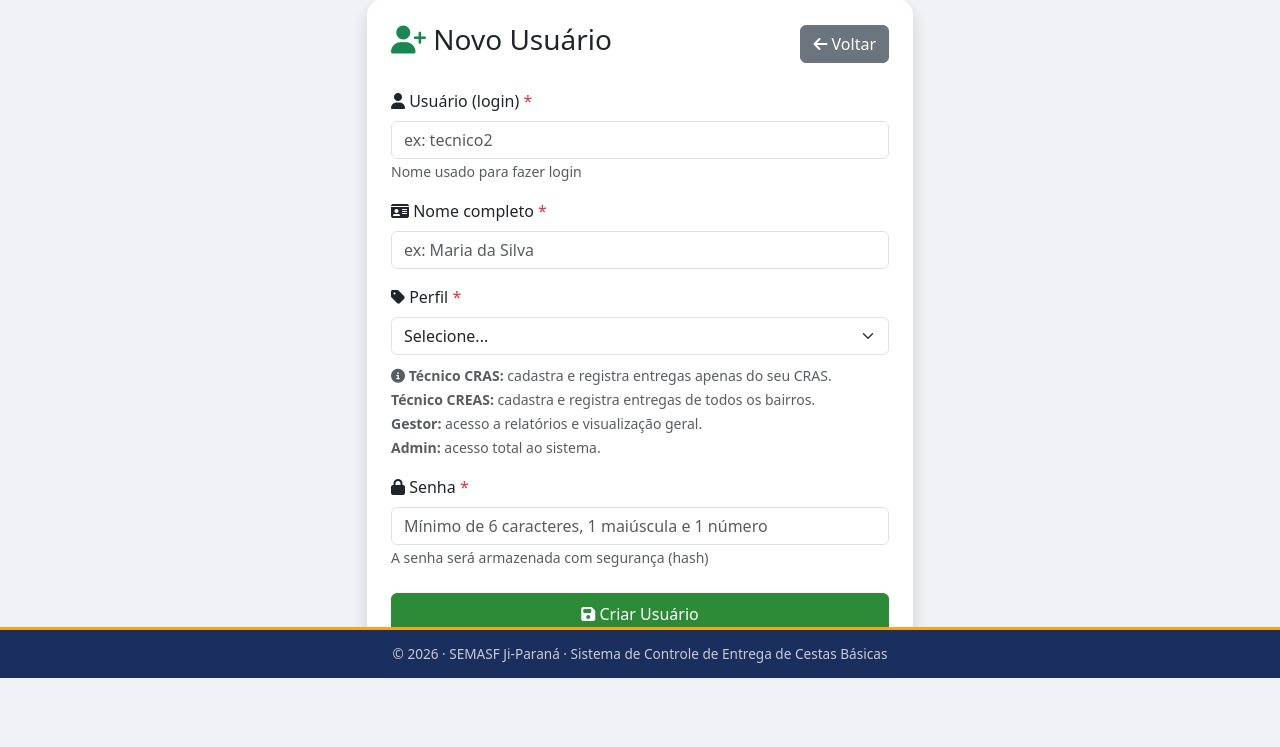
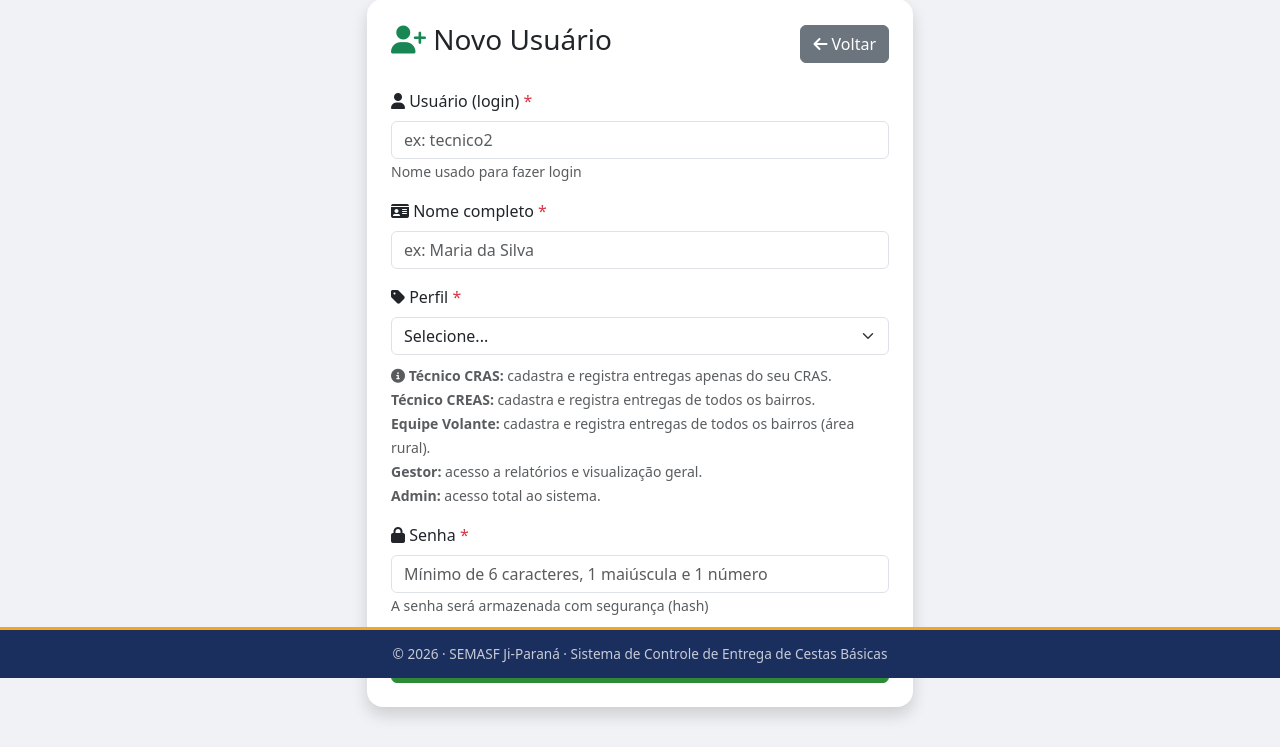
Before and after one commit to vigilanciasocioassistencialjp-maker/sistema-beneficios-semasf, a Flask app: page /usuario/novo in a window 1280 px wide. Shown: the part 122-869 px from the top of the page. Before the commit the page ends 800 px from the top, so only its background shows below. Run offline with Flask 3, Linux system fonts and the light colour scheme; the visitor is signed in with stand-in values (Sample User, id 1); data that the repository does not hold is empty; some libraries are stand-ins or nearby versions.

Commit message:
Add files via upload

```diff
--- a/app.py
+++ b/app.py
@@ -609,7 +609,7 @@ def solicitacoes(pagina=1):
     filtros = []
     params  = []
 
-    if current_user.perfil not in ['admin', 'gestor', 'creas']:
+    if current_user.perfil not in ['admin', 'gestor', 'creas', 'cras_volante']:
         filtros.append("cras = %s")
         params.append(current_user.cras)
 
@@ -1846,7 +1846,7 @@ def _rodape_relatorio(c, w, mes):
 @app.route("/relatorio/excel")
 @login_required
 def exportar_excel():
-    if current_user.perfil not in ['admin', 'gestor', 'creas', 'cras']:
+    if current_user.perfil not in ['admin', 'gestor', 'creas', 'cras_volante', 'cras']:
         return "Acesso negado", 403
 
     mes = request.args.get('mes', datetime.now(FUSO_RONDONIA).strftime('%Y-%m'))
@@ -1914,7 +1914,7 @@ def exportar_excel():
 @app.route("/relatorio/pdf/<tipo>")
 @login_required
 def relatorio_pdf(tipo):
-    if current_user.perfil not in ['admin', 'gestor', 'creas', 'cras']:
+    if current_user.perfil not in ['admin', 'gestor', 'creas', 'cras_volante', 'cras']:
         return "Acesso negado", 403
 
     mes = request.args.get('mes', datetime.now(FUSO_RONDONIA).strftime('%Y-%m'))
@@ -2090,7 +2090,7 @@ def editar_perfil_usuario(id):
     if current_user.perfil not in ['admin', 'gestor']:
         return "Acesso negado", 403
     perfil_novo = request.form.get("perfil", "")
-    perfis_validos = ['cras', 'creas', 'gestor', 'admin']
+    perfis_validos = ['cras', 'creas', 'cras_volante', 'gestor', 'admin']
     if perfil_novo not in perfis_validos:
         flash("Perfil inválido.", "danger")
         return redirect(url_for("listar_usuarios"))
--- a/templates/base.html
+++ b/templates/base.html
@@ -227,6 +227,8 @@
                                 <i class="fas fa-crown"></i> Administrador
                             {% elif current_user.perfil == 'gestor' %}
                                 <i class="fas fa-chart-line"></i> Gestor
+                            {% elif current_user.perfil == 'cras_volante' %}
+                                <i class="fas fa-road"></i> Equipe Volante
                             {% else %}
                                 <i class="fas fa-clipboard-list"></i> Técnico
                             {% endif %}
--- a/templates/editar_solicitacao.html
+++ b/templates/editar_solicitacao.html
@@ -180,7 +180,7 @@
                 <h5>6. SITUAÇÃO DE VULNERABILIDADE</h5>
                 <div class="row">
                     {% set vuls_atuais = s.vulnerabilidade.split(', ') if s.vulnerabilidade else [] %}
-                    {% for vul in ['Extrema pobreza', 'Desemprego', 'Doença na família', 'Desabrigado(a)', 'Pessoa Idosa', 'Pessoa com Deficiência', 'Gestante', 'Criança em risco', 'Adolescente em risco', 'Violência doméstica', 'Situação de rua', 'Calamidade/emergência'] %}
+                    {% for vul in ['Desemprego', 'Doença na família', 'Desabrigado(a)', 'Pessoa Idosa', 'Pessoa com Deficiência', 'Gestante', 'Criança em risco', 'Adolescente em risco', 'Violência doméstica', 'Situação de rua', 'Calamidade/emergência'] %}
                     <div class="col-md-3">
                         <div class="form-check">
                             <input class="form-check-input" type="checkbox" name="vulnerabilidade" value="{{ vul }}"
--- a/templates/index.html
+++ b/templates/index.html
@@ -199,7 +199,7 @@
                                 <label class="form-label required">Bairro</label>
                                 <select name="bairro" class="form-select" id="bairro" required>
                                     <option value="">Selecione o bairro</option>
-                                    {% if current_user.perfil in ['gestor', 'admin', 'creas'] %}
+                                    {% if current_user.perfil in ['gestor', 'admin', 'creas', 'cras_volante'] %}
                                         {% for cras_nome, bairros in bairros_por_cras.items() %}
                                         <optgroup label="{{ cras_nome }}">
                                             {% for b in bairros %}
@@ -233,7 +233,7 @@
                         <div class="row">
                             <div class="col-md-6 mb-3">
                                 <label class="form-label required">CRAS de Referência</label>
-                                {% if current_user.perfil in ['gestor', 'admin', 'creas'] %}
+                                {% if current_user.perfil in ['gestor', 'admin', 'creas', 'cras_volante'] %}
                                     <select name="cras" class="form-select" id="cras" required>
                                         <option value="">Selecione o CRAS</option>
                                         {% for c in bairros_por_cras.keys() %}
@@ -357,7 +357,7 @@
                     <div class="form-section">
                         <h5>Situação de Vulnerabilidade</h5>
                         <div class="row">
-                            {% for vul in ['Extrema pobreza', 'Desemprego', 'Doença na família', 'Desabrigado(a)', 'Pessoa Idosa', 'Pessoa com Deficiência', 'Gestante', 'Criança em risco', 'Adolescente em risco', 'Violência doméstica', 'Situação de rua', 'Calamidade/emergência'] %}
+                            {% for vul in ['Desemprego', 'Doença na família', 'Desabrigado(a)', 'Pessoa Idosa', 'Pessoa com Deficiência', 'Gestante', 'Criança em risco', 'Adolescente em risco', 'Violência doméstica', 'Situação de rua', 'Calamidade/emergência'] %}
                             <div class="col-md-3 mb-1">
                                 <div class="form-check">
                                     <input class="form-check-input" type="checkbox" name="vulnerabilidade" value="{{ vul }}">
--- a/templates/novo_usuario.html
+++ b/templates/novo_usuario.html
@@ -55,6 +55,7 @@
                                 <option value="">Selecione...</option>
                                 <option value="cras">🔵 Técnico CRAS</option>
                                 <option value="creas">🟠 Técnico CREAS</option>
+                                <option value="cras_volante">🟢 Equipe Volante</option>
                                 <option value="gestor">🔴 Gestor Secretaria</option>
                                 <option value="admin">🟣 Administrador</option>
                             </select>
@@ -63,6 +64,7 @@
                                     <i class="fas fa-info-circle"></i>
                                     <strong>Técnico CRAS:</strong> cadastra e registra entregas apenas do seu CRAS.<br>
                                     <strong>Técnico CREAS:</strong> cadastra e registra entregas de todos os bairros.<br>
+                                    <strong>Equipe Volante:</strong> cadastra e registra entregas de todos os bairros (área rural).<br>
                                     <strong>Gestor:</strong> acesso a relatórios e visualização geral.<br>
                                     <strong>Admin:</strong> acesso total ao sistema.
                                 </small>
--- a/templates/relatorio.html
+++ b/templates/relatorio.html
@@ -24,7 +24,7 @@
                         {% endfor %}
                     </select>
                 </div>
-                {% if current_user.perfil in ['admin', 'gestor', 'creas'] %}
+                {% if current_user.perfil in ['admin', 'gestor', 'creas', 'cras_volante'] %}
                 <div class="col-md-auto ms-auto d-flex gap-2 flex-wrap">
                     <a href="{{ url_for('relatorio_pdf', tipo='completo', mes=mes) }}" class="btn btn-danger">
                         <i class="fas fa-file-pdf"></i> PDF Completo
--- a/templates/usuarios.html
+++ b/templates/usuarios.html
@@ -69,6 +69,7 @@
                                     <select name="perfil" class="form-select" style="width: 150px;">
                                         <option value="cras"  {% if u[3] == 'cras'  %}selected{% endif %}>Técnico CRAS</option>
                                         <option value="creas" {% if u[3] == 'creas' %}selected{% endif %}>Técnico CREAS</option>
+                                        <option value="cras_volante" {% if u[3] == 'cras_volante' %}selected{% endif %}>Equipe Volante</option>
                                         <option value="gestor" {% if u[3] == 'gestor' %}selected{% endif %}>Gestor</option>
                                         {% if current_user.perfil == 'admin' %}
                                         <option value="admin" {% if u[3] == 'admin' %}selected{% endif %}>Admin</option>
```
